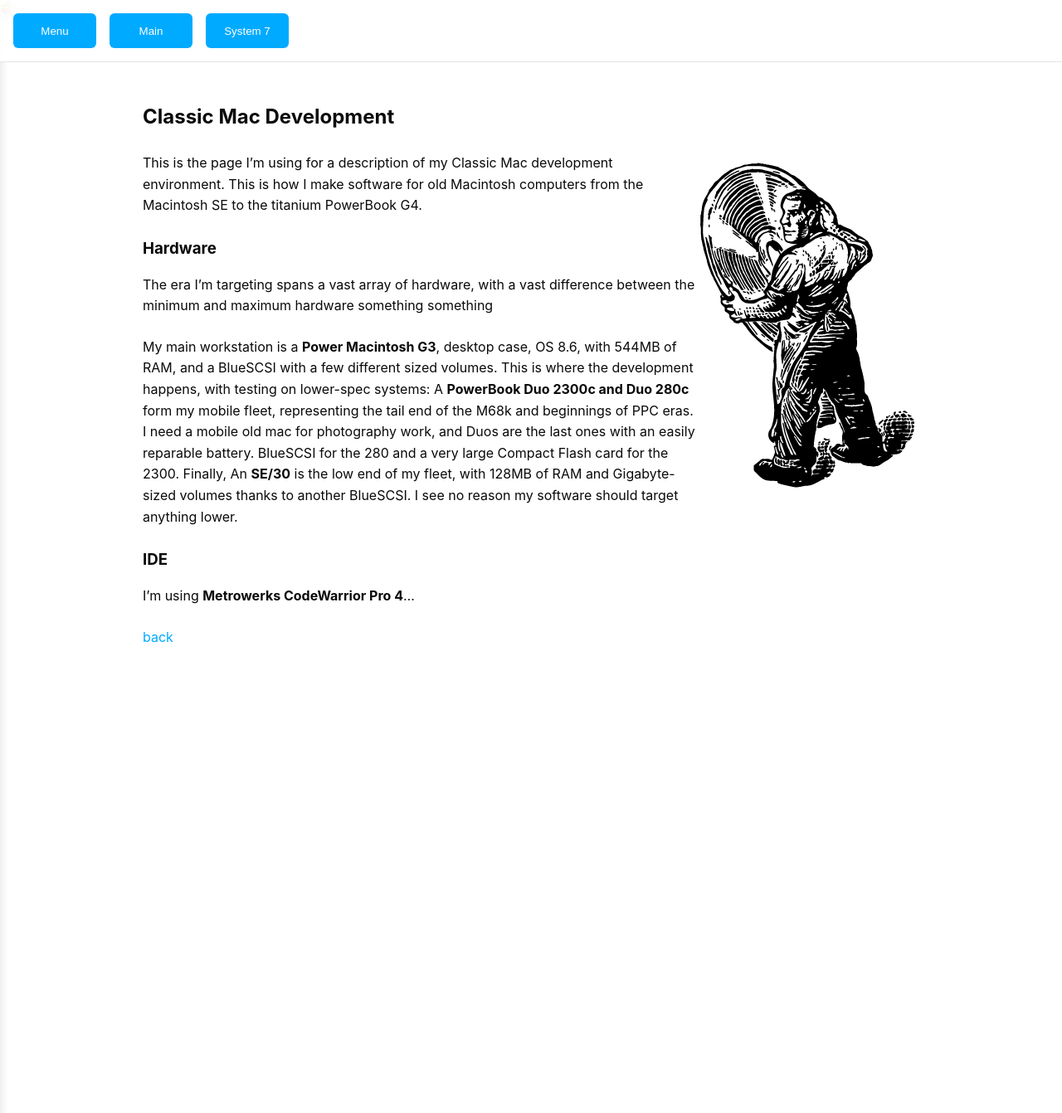
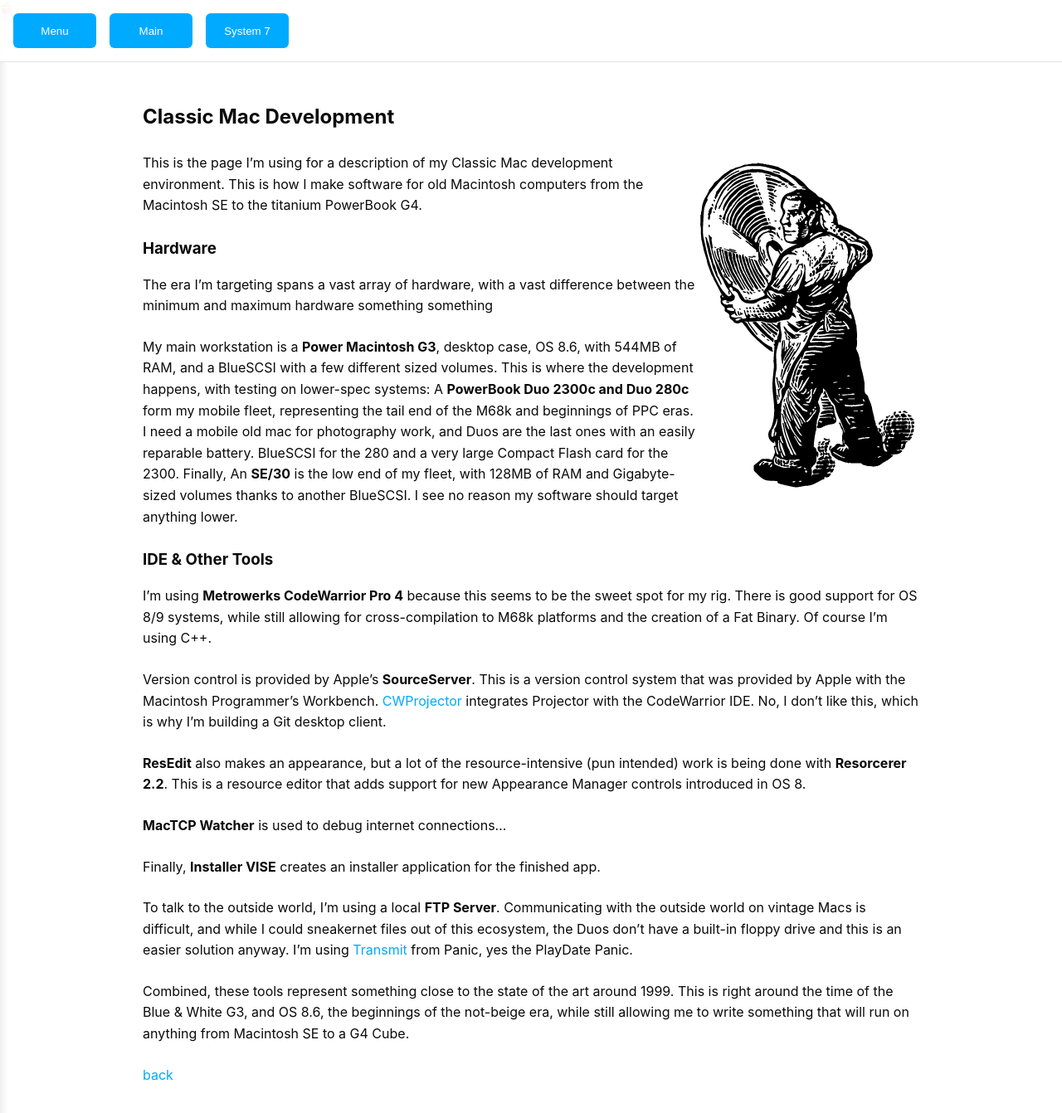
Before and after one commit to bbenchoff/bbenchoff.github.io, a Jekyll site: the page built from pages/ClassicDev.md, in a window 1280 px wide and 1365 px high. Shown: the top 1342 px of the window at 83% size. Built offline with Jekyll 4.4.1, drawn with Linux system fonts in a browser that asks for light colours; our own code applies the rules of GitHub Pages for plain Markdown files.

Commit message:
Update ClassicDev.md

```diff
--- a/pages/ClassicDev.md
+++ b/pages/ClassicDev.md
@@ -16,9 +16,20 @@
 
  My main workstation is a **Power Macintosh G3**, desktop case, OS 8.6, with 544MB of RAM, and a BlueSCSI with a few different sized volumes. This is where the development happens, with testing on lower-spec systems: A **PowerBook Duo 2300c and Duo 280c** form my mobile fleet, representing the tail end of the M68k and beginnings of PPC eras. I need a mobile old mac for photography work, and Duos are the last ones with an easily reparable battery. BlueSCSI for the 280 and a very large Compact Flash card for the 2300. Finally, An **SE/30** is the low end of my fleet, with 128MB of RAM and Gigabyte-sized volumes thanks to another BlueSCSI. I see no reason my software should target anything lower.
 
-### IDE
+### IDE & Other Tools
 
-I'm using **Metrowerks CodeWarrior Pro 4**...
+I'm using **Metrowerks CodeWarrior Pro 4** because this seems to be the sweet spot for my rig. There is good support for OS 8/9 systems, while still allowing for cross-compilation to M68k platforms and the creation of a Fat Binary. Of course I'm using C++.
 
+Version control is provided by Apple's **SourceServer**. This is a version control system that was provided by Apple with the Macintosh Programmer's Workbench. [CWProjector](https://web.archive.org/web/20071009211617/http://www.electricfish.com/products/CWProjector/) integrates Projector with the CodeWarrior IDE. No, I don't like this, which is why I'm building a Git desktop client.
+
+**ResEdit** also makes an appearance, but a lot of the resource-intensive (pun intended) work is being done with **Resorcerer 2.2**. This is a resource editor that adds support for new Appearance Manager controls introduced in OS 8.
+
+**MacTCP Watcher** is used to debug internet connections...
+
+Finally, **Installer VISE** creates an installer application for the finished app.
+
+To talk to the outside world, I'm using a local **FTP Server**. Communicating with the outside world on vintage Macs is difficult, and while I could sneakernet files out of this ecosystem, the Duos don't have a built-in floppy drive and this is an easier solution anyway. I'm using [Transmit](https://download-cdn.panic.com/transmit/Transmit%201/) from Panic, yes the PlayDate Panic.
+
+Combined, these tools represent something close to the state of the art around 1999. This is right around the time of the Blue & White G3, and OS 8.6, the beginnings of the not-beige era, while still allowing me to write something that will run on anything from Macintosh SE to a G4 Cube.
 
 [back](../)
```
